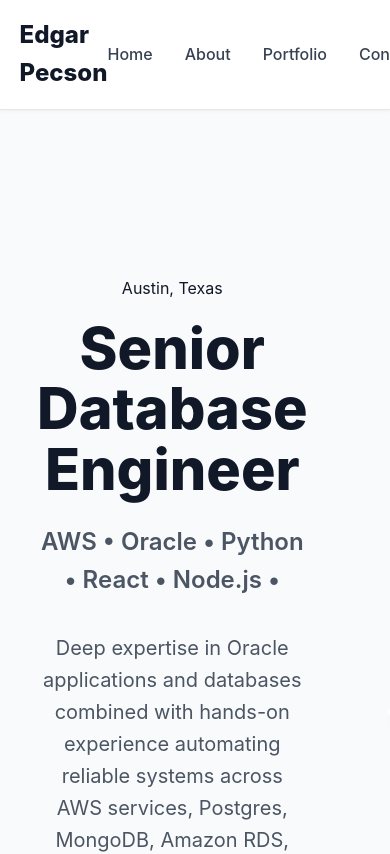
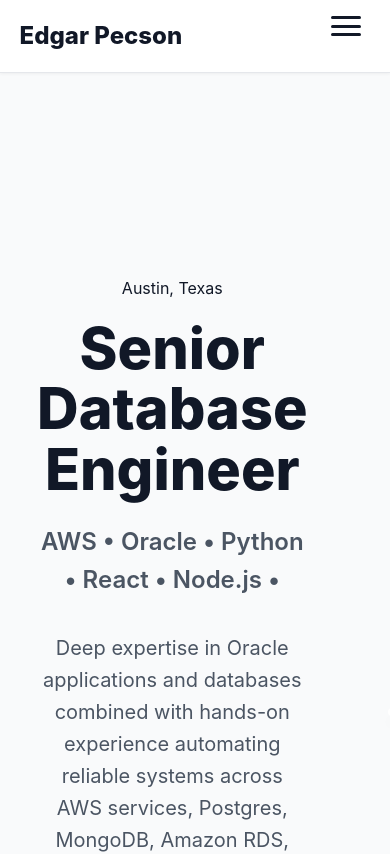
Before and after one commit to edgarpecson/website, a React (Vite) app in the folder frontend/: page / in a window 390 px wide. Shown: the top 854 px of the page. Built offline with nearby package versions, Linux system fonts and the light colour scheme; no server answers; grey boxes are pictures that could not be loaded.

Commit message:
hamburger

```diff
--- a/frontend/src/App.css
+++ b/frontend/src/App.css
@@ -1,6 +1,6 @@
-/* src/App.css - Full updated version with responsive hamburger menu */
+/* src/App.css - Full responsive version with hamburger menu */
 
-/* Reset & base styles */
+/* Reset & base */
 * {
   box-sizing: border-box;
 }
@@ -13,7 +13,7 @@
   line-height: 1.6;
 }
 
-/* Fixed navigation bar */
+/* Navigation */
 nav {
   position: fixed;
   top: 0;
@@ -36,34 +36,34 @@
 }
 
 /* Desktop links */
-.links.desktop-links {
+.desktop-links {
   display: flex;
   gap: 32px;
   font-weight: 500;
 }
 
-.links a {
+.desktop-links a {
   text-decoration: none;
   color: #374151;
   transition: color 0.2s ease;
 }
 
-.links a:hover {
+.desktop-links a:hover {
   color: #2563eb;
 }
 
-/* Hamburger button - hidden by default (desktop) */
+/* Hamburger button */
 .hamburger {
-  display: none;
+  display: none; /* hidden on desktop */
   background: none;
   border: none;
   cursor: pointer;
   width: 40px;
   height: 40px;
   padding: 0;
+  z-index: 1100;
 }
 
-/* Hamburger lines */
 .hamburger-lines {
   display: flex;
   flex-direction: column;
@@ -92,10 +92,10 @@
   transform: rotate(-45deg) translate(7px, -6px);
 }
 
-/* Mobile menu dropdown - centered */
+/* Mobile menu */
 .mobile-menu {
   position: fixed;
-  top: 70px; /* adjust if your nav height changes */
+  top: 70px; /* below nav height - adjust if needed */
   left: 0;
   width: 100%;
   background: white;
@@ -103,8 +103,7 @@
   box-shadow: 0 4px 12px rgba(0,0,0,0.08);
   display: flex;
   flex-direction: column;
-  align-items: center;           /* centers links horizontally */
-  justify-content: flex-start;   /* starts links from top */
+  align-items: center;
   gap: 1.5rem;
   max-height: 0;
   overflow: hidden;
@@ -115,40 +114,38 @@
 }
 
 .mobile-menu.open {
-  max-height: 500px; /* enough for 4 links + padding */
+  max-height: 500px;
   opacity: 1;
   padding: 2rem 1rem;
 }
 
 .mobile-menu a {
   display: block;
-  padding: 1rem 2rem;
+  padding: 1rem 0;
   font-size: 1.25rem;
   font-weight: 500;
   color: #374151;
   text-decoration: none;
-  transition: color 0.2s, background 0.2s;
+  transition: color 0.2s;
   width: 100%;
   max-width: 300px;
-  border-radius: 8px;
 }
 
 .mobile-menu a:hover {
   color: #2563eb;
-  background: rgba(37, 99, 235, 0.05);
 }
 
 /* Responsive breakpoint */
 @media (max-width: 768px) {
   .desktop-links {
-    display: none;
+    display: none !important;
   }
   .hamburger {
-    display: flex;
+    display: flex !important;
   }
 
   .page-container {
-    padding: 100px 5% 60px; /* adjusted for fixed nav + mobile menu */
+    padding-top: 100px; /* space for fixed nav */
   }
 
   .hero {
@@ -180,7 +177,7 @@
   }
 }
 
-/* Rest of your original styles (unchanged) */
+/* Rest of your original styles */
 .page-container {
   padding: 120px 5% 60px;
   max-width: 1200px;
```
